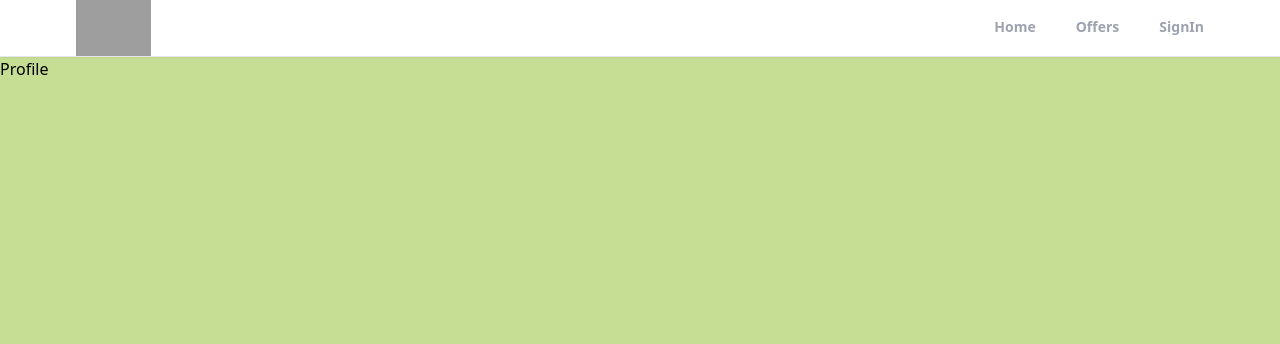
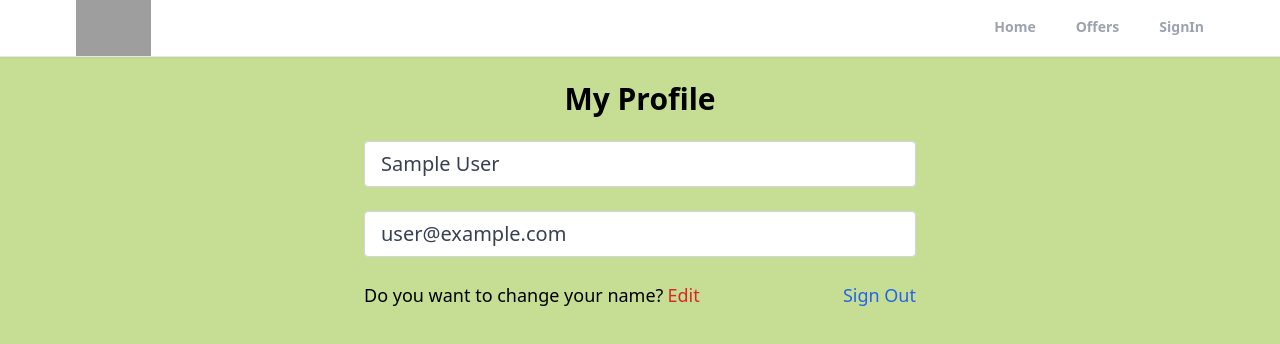
Before and after one commit to Sakshibisen11/Realtor, a React (Create React App) app in the folder rentals/: page /profile in a window 1280 px wide. Shown: the top 344 px of the page. Built offline with nearby package versions, Linux system fonts and the light colour scheme; no server answers; sample sign-in values are in the browser's storage; grey boxes are pictures that could not be loaded.

Commit message:
PrivateRoute

```diff
--- a/rentals/src/App.js
+++ b/rentals/src/App.js
@@ -8,7 +8,7 @@
 import Header from "./components/Header";
 import { ToastContainer, toast } from 'react-toastify';
 import 'react-toastify/dist/ReactToastify.css';
-
+import PrivateRoute from "./components/PrivateRoute";
 function App() {
   return (
     <>
@@ -16,14 +16,16 @@
       <Header/>
       <Routes>
         <Route path="/" element={<Home/>}/>
+        <Route path="/profile" element={<PrivateRoute/>}>
         <Route path="/profile" element={<Profile/>}/>
+        </Route>
         <Route path="/sign-in" element={<Signin/>}/>
         <Route path="/sign-up" element={<Signup/>}/>
         <Route path="/forgot-password" element={<ForgotPassword/>}/>
         <Route path="/offers" element={<Offers/>}/>
       </Routes>
     </Router>
-    <ToastContainer>
+
     <ToastContainer
 position="top-center"
 autoClose={5000}
@@ -36,7 +38,7 @@
 pauseOnHover
 theme="dark"
 />
-    </ToastContainer>
+
     </>
   );
 }
--- /dev/null
+++ b/rentals/src/components/PrivateRoute.jsx
@@ -0,0 +1,11 @@
+import React from 'react'
+import { Outlet,Navigate } from 'react-router-dom';
+import useAuthStatus from '../hooks/useAuthStatus';
+export default function PrivateRoute() {
+    const {loggedIn,checkingStatus}=useAuthStatus();
+    if(checkingStatus){
+        return <h3>loading</h3>
+    }
+
+  return loggedIn?<Outlet/>:<Navigate to="/sign-in"/>
+}
--- /dev/null
+++ b/rentals/src/hooks/useAuthStatus.jsx
@@ -0,0 +1,19 @@
+import { getAuth, onAuthStateChanged } from 'firebase/auth'
+import React from 'react'
+import { useEffect } from 'react'
+import { useState } from 'react'
+
+export default function useAuthStatus() {
+    const[loggedIn,setLoggedIn]=useState(false)
+    const [checkingStatus,setcheckingStatus]=useState(true)
+    useEffect(()=>{
+        const auth=getAuth();
+        onAuthStateChanged(auth,(user)=>{
+            if(user){
+                setLoggedIn(true)
+            }
+            setcheckingStatus(false)
+        })
+    })
+    return{loggedIn,checkingStatus}
+}
--- a/rentals/src/pages/Profile.jsx
+++ b/rentals/src/pages/Profile.jsx
@@ -1,7 +1,38 @@
+import { getAuth } from 'firebase/auth'
 import React from 'react'
-
+import { useState } from 'react'
+import { useNavigate } from 'react-router-dom'
 export default function Profile() {
+  const auth=getAuth()
+  const navigate=useNavigate()
+  const [formData,setformData]=useState({
+    name:auth.currentUser.displayName,
+    email:auth.currentUser.email
+  })
+  const {name,email}=formData
+  function onLogout(){
+    auth.signOut()
+    navigate("/")
+  }
   return (
-    <div>Profile</div>
+    <>
+    <section className='max-w-6xl mx-auto flex justify-center items-center flex-col'>
+      <h1 className='text-3xl text-center mt-6 font-bold'>My Profile</h1>
+      <div className='w-full md:w-[50%] mt-6 px-3'>
+        <form>
+          <input type="text" id="name" value={name} disabled className='mb-6 w-full px-4 py-2 text-xl text-gray-700 bg-white border border-gray-300 rounded transition ease-in-out'/>
+          <input type="email" id="email" value={email} disabled className=' mb-6 w-full px-4 py-2 text-xl text-gray-700 bg-white border border-gray-300 rounded transition ease-in-out'/>
+          <div className='flex justify-between whitespace-nowrap text-sm sm:text-lg'>
+            <p className='flex items-center mb-6 '> Do you want to change your name?
+              <span className='text-red-600 hover:text-red-700 transition ease-in-out duration-200 ml-1 cursor-pointer'>
+                Edit
+              </span>
+            </p>
+            <p onClick={onLogout} className='text-blue-600 hover:text-blue-800 transition duration-200 ease-in-out cursor-pointer'> Sign Out</p>
+          </div>
+        </form>
+      </div>
+    </section>
+    </>
   )
 }
```
